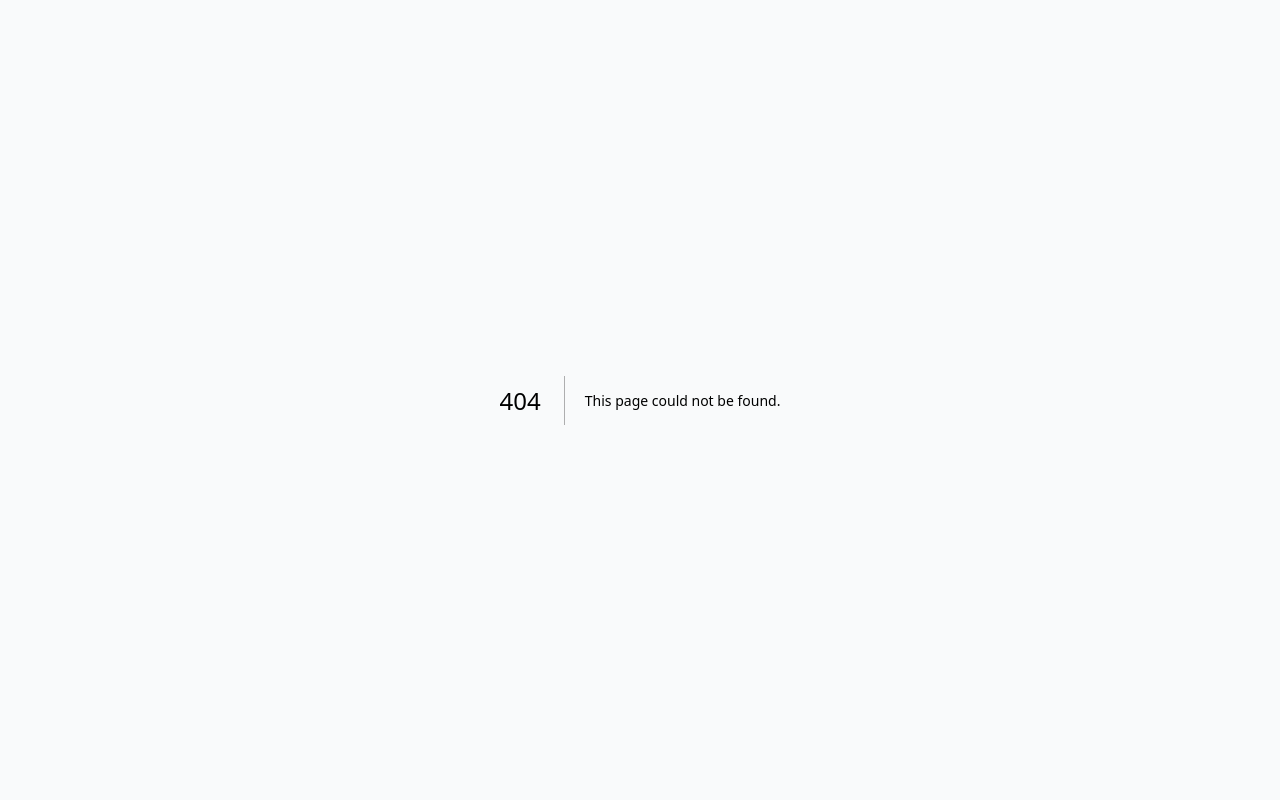
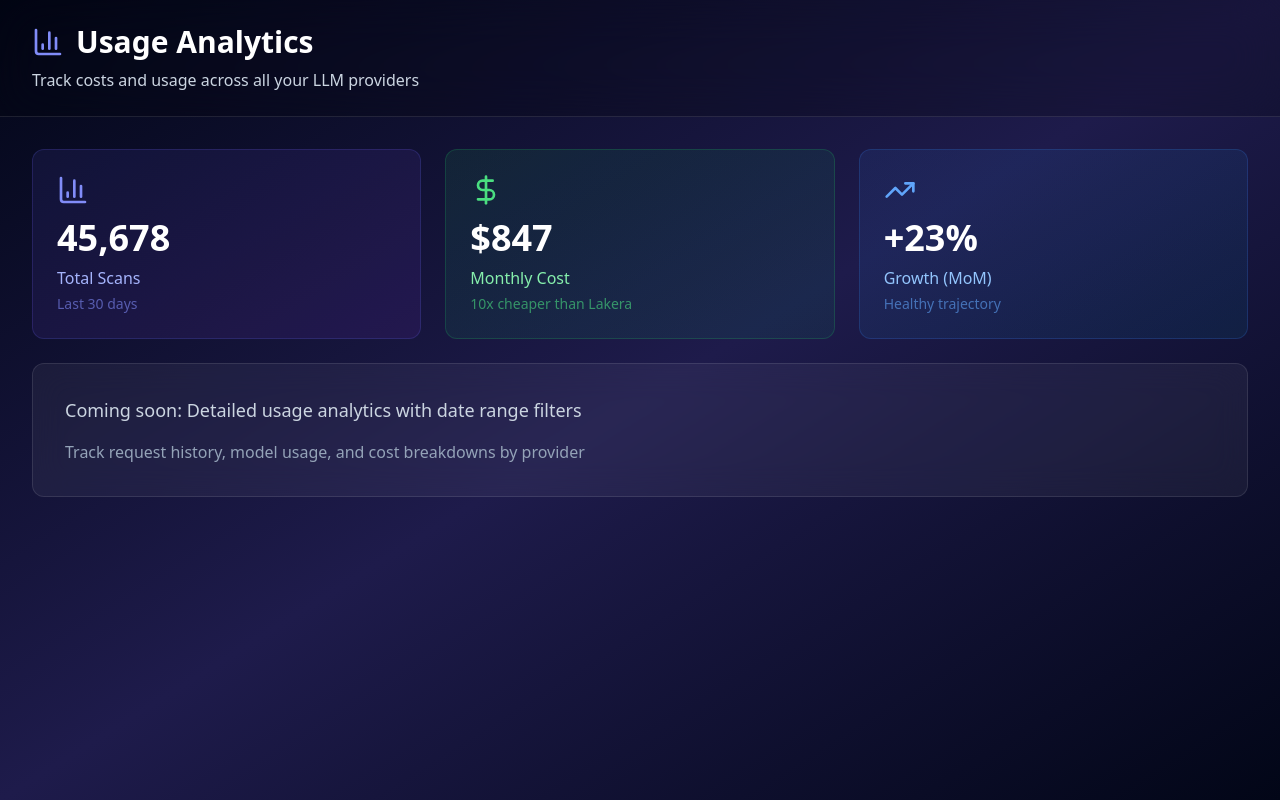
Before and after one commit to dsovan2004-beep/defendml-app, a Next.js app: page /usage in a window 1280 px wide. Before the commit this address had no page. Built offline with nearby package versions, Linux system fonts and the light colour scheme.

Commit message:
Create usage.tsx

```diff
--- /dev/null
+++ b/src/pages/usage.tsx
@@ -0,0 +1,52 @@
+import React from 'react';
+import { BarChart3, DollarSign, TrendingUp } from 'lucide-react';
+
+export default function UsagePage() {
+  return (
+    <div className="min-h-screen bg-gradient-to-br from-slate-950 via-indigo-950 to-slate-950">
+      <div className="border-b border-white/10 bg-black/20 backdrop-blur-xl">
+        <div className="max-w-7xl mx-auto px-8 py-6">
+          <div className="flex items-center gap-3 mb-2">
+            <BarChart3 className="w-8 h-8 text-indigo-400" />
+            <h1 className="text-3xl font-bold text-white">Usage Analytics</h1>
+          </div>
+          <p className="text-slate-300">Track costs and usage across all your LLM providers</p>
+        </div>
+      </div>
+
+      <div className="max-w-7xl mx-auto px-8 py-8">
+        <div className="grid grid-cols-1 md:grid-cols-3 gap-6 mb-6">
+          <div className="bg-gradient-to-br from-indigo-500/10 to-purple-600/10 rounded-xl p-6 border border-indigo-500/20">
+            <BarChart3 className="w-8 h-8 text-indigo-400 mb-3" />
+            <div className="text-4xl font-bold text-white mb-2">45,678</div>
+            <div className="text-indigo-300 font-medium">Total Scans</div>
+            <div className="text-indigo-400/60 text-sm mt-1">Last 30 days</div>
+          </div>
+
+          <div className="bg-gradient-to-br from-green-500/10 to-emerald-600/10 rounded-xl p-6 border border-green-500/20">
+            <DollarSign className="w-8 h-8 text-green-400 mb-3" />
+            <div className="text-4xl font-bold text-white mb-2">$847</div>
+            <div className="text-green-300 font-medium">Monthly Cost</div>
+            <div className="text-green-400/60 text-sm mt-1">10x cheaper than Lakera</div>
+          </div>
+
+          <div className="bg-gradient-to-br from-blue-500/10 to-cyan-600/10 rounded-xl p-6 border border-blue-500/20">
+            <TrendingUp className="w-8 h-8 text-blue-400 mb-3" />
+            <div className="text-4xl font-bold text-white mb-2">+23%</div>
+            <div className="text-blue-300 font-medium">Growth (MoM)</div>
+            <div className="text-blue-400/60 text-sm mt-1">Healthy trajectory</div>
+          </div>
+        </div>
+
+        <div className="bg-white/5 backdrop-blur-lg rounded-xl p-8 border border-white/10">
+          <p className="text-slate-300 text-lg mb-4">
+            Coming soon: Detailed usage analytics with date range filters
+          </p>
+          <p className="text-slate-400">
+            Track request history, model usage, and cost breakdowns by provider
+          </p>
+        </div>
+      </div>
+    </div>
+  );
+}
```
